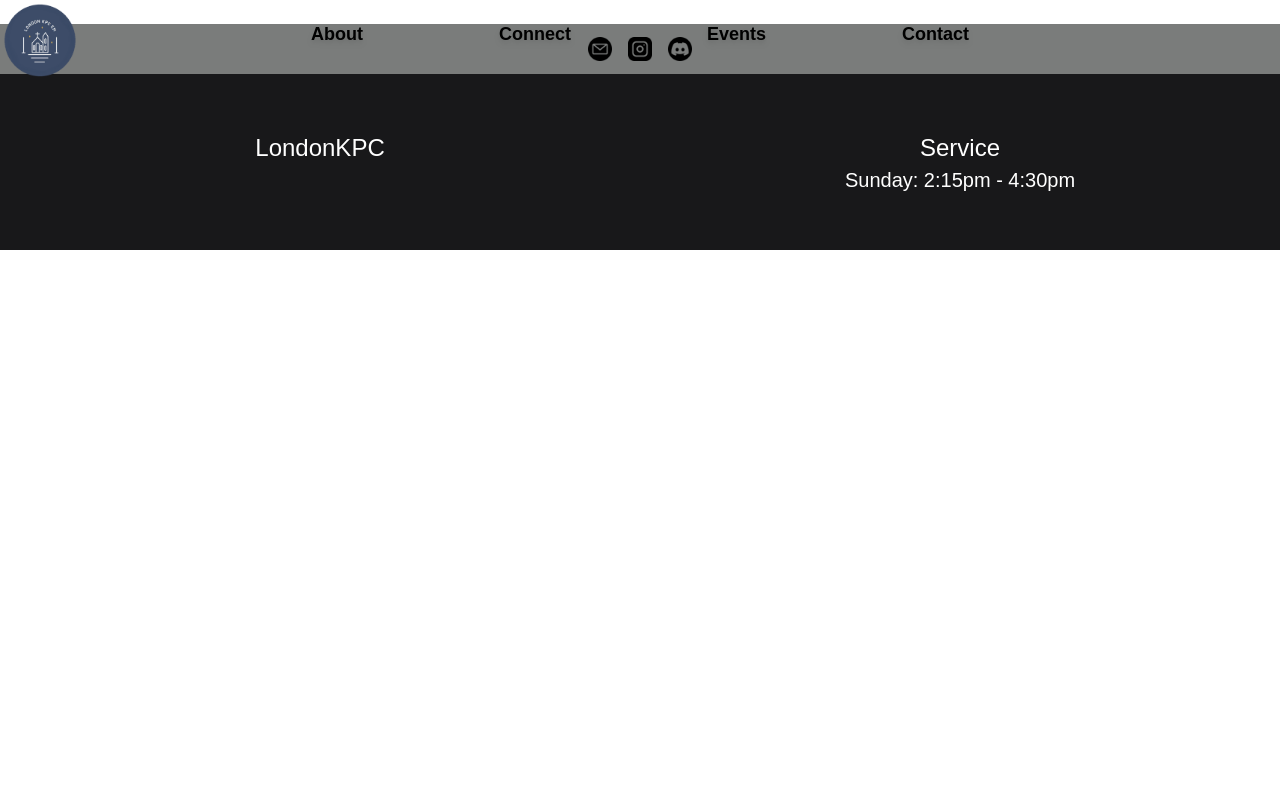
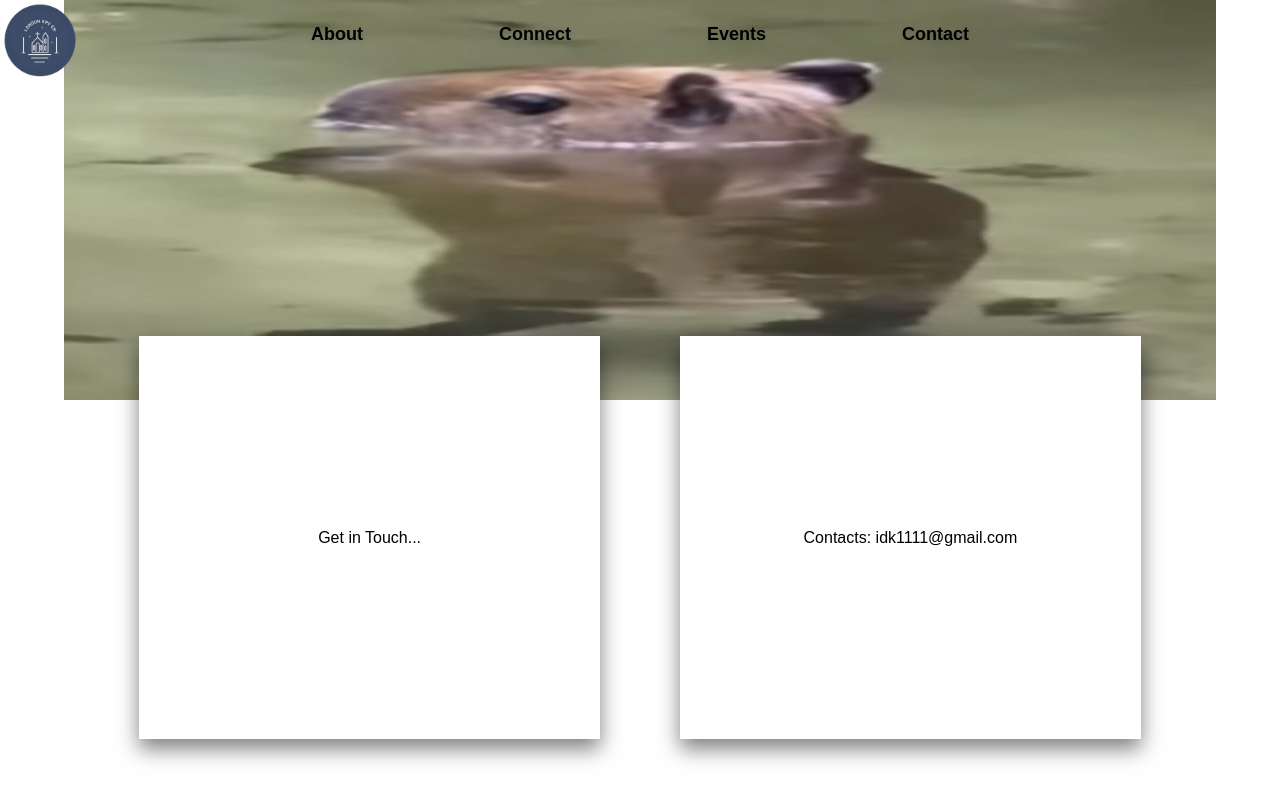
Before and after one commit to LondonKPC/lkpc-frontend, a Next.js app: page /about in a window 1280 px wide. Shown: the top 800 px of the page. Built offline with nearby package versions, Linux system fonts and the light colour scheme.

Commit message:
Created a small contact page
-image
-2 boxes
-changed navbar to higher z index

```diff
--- a/app/about/page.tsx
+++ b/app/about/page.tsx
@@ -1,9 +1,26 @@
-import React from 'react'
+import React from 'react';
+import water_capy from "@/images/water_capy.png";
 
 export default function About() {
   return (
-    <main>
-        <h2> About </h2>
-    </main>
-  )
+    <div className="w-full h-full bg-white flex flex-col items-center">
+      <div className="w-[90%] h-[50%] bg-black mb-4 relative">
+        <img
+          src={water_capy.src}
+          alt="capybara in water"
+          className="w-full h-full object-fill"
+        />
+      </div>
+      <div className="w-[90%] h-[100%] flex justify-center -mt-[120px] z-10">
+        <div className="w-[40%] h-[80%] shadow-[0px_10px_20px_rgba(0,0,0,0.5)] flex items-center justify-center m-10 bg-white">
+          <p className="text-black">Get in Touch...</p>
+        </div>
+        <div className="w-[40%] h-[80%] shadow-[0px_10px_20px_rgba(0,0,0,0.5)] flex items-center justify-center m-10 bg-white">
+          <p className="text-black">
+            Contacts: idk1111@gmail.com
+          </p>
+        </div>
+      </div>
+    </div>
+  );
 }
--- /dev/null
+++ b/app/contact/page.tsx
@@ -0,0 +1,11 @@
+import React from 'react'
+
+function Contact() {
+  return (
+    <main>
+        <h2>Contact</h2>
+    </main>
+  )
+}
+
+export default Contact
--- a/components/navbar/NavBar.tsx
+++ b/components/navbar/NavBar.tsx
@@ -12,7 +12,7 @@ const NavBar = () => {
     };
 
     return (
-            <div className="w-full h-full bg-transparent fixed">
+            <div className="w-full h-full bg-transparent fixed z-50">
                 {/* Desktop Menu */}
                 <a href="/home" className="fixed z-10 hover:scale-105 transition-all rounded-full">
                     <img src={LKPC_Logo.src} alt="LKPC Logo" className="w-20 h-20 rounded-full" />
```
Also changed, not shown: images/water_capy.png (added).
